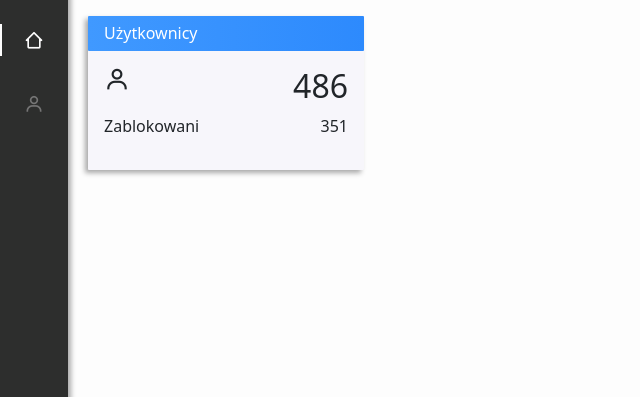
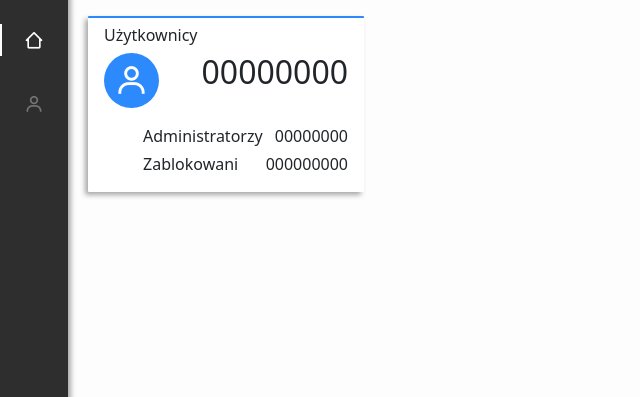
Before and after one commit to tentegess/movie-rating-app, a Flask app: page /admin/ in a window 1280 px wide. Shown: the part 68-465 px from the top of the page, without its empty margins (0-640 px from the left). Run offline with Flask 3, Linux system fonts and the light colour scheme.

Commit message:
admin cards design improve

```diff
--- /dev/null
+++ b/services/admin_service.py
@@ -0,0 +1,14 @@
+from utils.db_config import db
+from models.Users import Users
+from models.user_tokens import Tokens
+from flask import flash, redirect, session, render_template, request
+from utils import LANG
+
+
+def get_site_stats():
+    stats = {
+        "user_count": Users.query.count(),
+        "admins": Users.query.filter_by(is_admin=True).count(),
+        "banned": Users.query.filter_by(suspended=True).count(),
+    }
+    return stats
--- a/static/css/admin.css
+++ b/static/css/admin.css
@@ -204,29 +204,44 @@ a {
 
 }
 
-
+.card-col{
+    transition: 0.4s;
+}
 
 .admin-card{
     border-radius: 1px;
     box-shadow: var(--shadow);
-    background: var(--header-color);
+    background: white;
     border: 0;
-    transition: 0.3s;
 }
 
 
 
 .admin-card .card-header{
     border: 0;
+    background: white;
+    border-top: 2px solid;
 }
 
-.card-h-1{
-    background: linear-gradient(90deg, #4099ff, #2d8afd);
+.admin-card i {
+    color: white;
+
+    padding: 10px;
+    font-size: 35px;
+    border-radius: 90px;
+}
+
+.card-body{
+    transition: 0.5s;
+}
+
+.card-color-1 .card-header{
+    border-color: #2d8afd !important;
     border-radius: 1px !important;
 }
 
-.admin-card i {
-    font-size: 26px;
+.card-color-1 i{
+    background: #2d8afd;
 }
 
 .f-left {
@@ -252,6 +267,10 @@ a {
       height: 40px;
     }
 
+    .card-body ~ .card-body{
+      padding-left: 55px;
+    }
+
     .header_img img {
       width: 45px;
     }
@@ -261,9 +280,7 @@ a {
       padding: 1rem 1rem 0 0;
     }
 
-    /*.l-navbar.show {*/
-    /*  width: calc(var(--nav-width) + 156px);*/
-    /*}*/
+
 
     .main-height {
         height: calc(100vh - var(--header-height) - 1rem);
--- a/templates/admin/adm_index.html
+++ b/templates/admin/adm_index.html
@@ -11,12 +11,15 @@
 {% block content %}
 
     <div class="row">
-        <div class="col-md-4 col-xl-3">
-            <div class="card admin-card">
-                <div class="card-header card-h-1"><h6 class="m-0 text-white">Użytkownicy</h6></div>
-                <div class="card-body">
-                    <h2 class="text-end"><i class="bx bx-user f-left"></i><span >486</span></h2>
-                    <p class="m-b-0">Zablokowani<span class="f-right">351</span></p>
+        <div class="col-md-6 col-lg-4 col-xl-3 card-col">
+            <div class="card admin-card card-color-1">
+                <div class="card-header"><h6 class="m-0">Użytkownicy</h6></div>
+                <div class="card-body pt-0">
+                    <h2 class="text-end"><i class="bx bx-user f-left"></i><span >{{ stats.user_count }}0000000</span></h2>
+                </div>
+                <div class="card-body pt-0">
+                    <p class="mb-1">Administratorzy<span class="f-right">{{ stats.admins }}0000000</span></p>
+                    <p class="mb-0">Zablokowani<span class="f-right">{{ stats.banned }}00000000</span></p>
                 </div>
             </div>
         </div>
--- a/views/admin_views.py
+++ b/views/admin_views.py
@@ -1,10 +1,10 @@
 from flask import Blueprint, render_template, redirect, request
-
+from services import admin_service
 
 admin = Blueprint("admin", __name__, static_folder="static", template_folder="templates")
 
 
-
 @admin.get("/")
 def admin_main():
-    return render_template("admin/adm_index.html")
+    stats = admin_service.get_site_stats()
+    return render_template("admin/adm_index.html", stats=stats)
```
